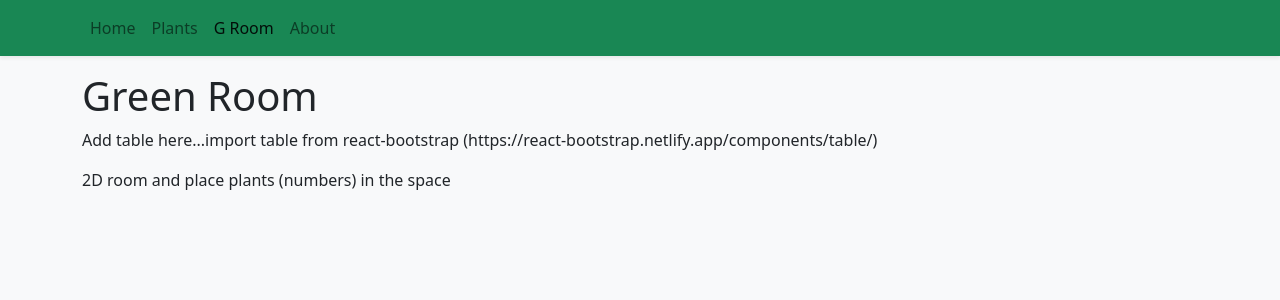
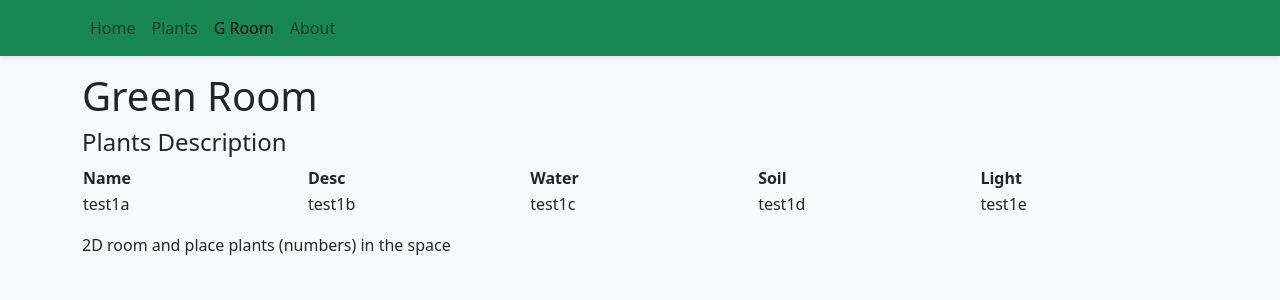
Before and after one commit to hseiji/green-room-app, a React (Vite) app: page /groom in a window 1280 px wide. Shown: the top 300 px of the page. Built offline with nearby package versions, Linux system fonts and the light colour scheme.

Commit message:
add table to GRoom

```diff
--- a/src/data/items.json
+++ b/src/data/items.json
@@ -2,37 +2,55 @@
   {
     "id": 1,
     "name": "Snake Plant",
-    "price": 10.99,
+    "desc": "lorem ipsum",
+    "water": 10.99,
+    "soil": 2,
+    "light": 3,
     "imgUrl": "/images/snake-plant.jpeg"
   },
   {
     "id": 2,
     "name": "Alocasia Black Velvet",
-    "price": 1199,
+    "desc": "lorem ipsum",
+    "water": 1199,
+    "soil": 2,
+    "light": 3,
     "imgUrl": "/images/alocasia-black-velvet.jpg"
   },
   {
     "id": 3,
     "name": "Golden Bamboo",
-    "price": 1.05,
+    "desc": "lorem ipsum",
+    "water": 1.05,
+    "soil": 2,
+    "light": 3,
     "imgUrl": "/images/golden-bamboo.jpg"
   },
   {
     "id": 4,
     "name": "Monstera Pinnatipartita",
-    "price": 14000,
+    "desc": "lorem ipsum",
+    "water": 14000,
+    "soil": 2,
+    "light": 3,
     "imgUrl": "/images/Monstera Pinnatipartita.jpg"
   },
   {
     "id": 5,
     "name": "Dracaena",
-    "price": 10,
+    "desc": "lorem ipsum",
+    "water": 10,
+    "soil": 2,
+    "light": 3,
     "imgUrl": "/images/dracaena.jpeg"
   },
   {
     "id": 6,
     "name": "Epipremnum",
-    "price": 10,
+    "desc": "lorem ipsum",
+    "water": 10,
+    "soil": 2,
+    "light": 3,
     "imgUrl": "/images/epipremnum.jpg"
   }
 ]
--- a/src/pages/GRomm.tsx
+++ b/src/pages/GRomm.tsx
@@ -1,11 +1,32 @@
+import { Table } from 'react-bootstrap'
+import storeItems from '../data/items.json'
+
 export function GRoom() {
   return (
     <>
       <h1>Green Room</h1>
-      <p>
-        Add table here...import table from react-bootstrap
-        (https://react-bootstrap.netlify.app/components/table/)
-      </p>
+      <h4>Plants Description</h4>
+      {storeItems.map((item) => {
+        item.name
+      })}
+
+      <Table>
+        <thead>
+          <th>Name</th>
+          <th>Desc</th>
+          <th>Water</th>
+          <th>Soil</th>
+          <th>Light</th>
+        </thead>
+        <tbody>
+          <td>test1a</td>
+          <td>test1b</td>
+          <td>test1c</td>
+          <td>test1d</td>
+          <td>test1e</td>
+        </tbody>
+      </Table>
+
       <p>2D room and place plants (numbers) in the space</p>
     </>
   )
```
